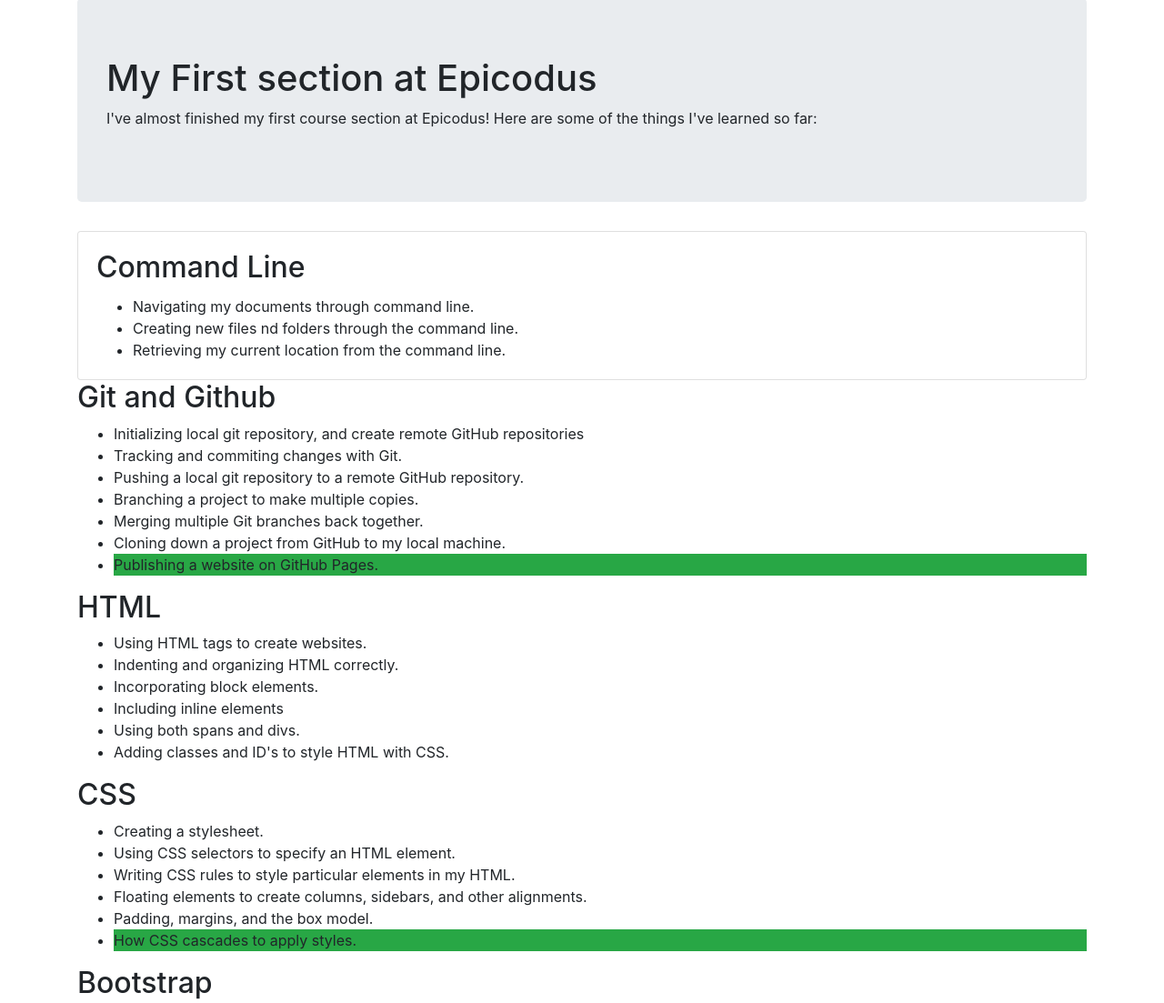
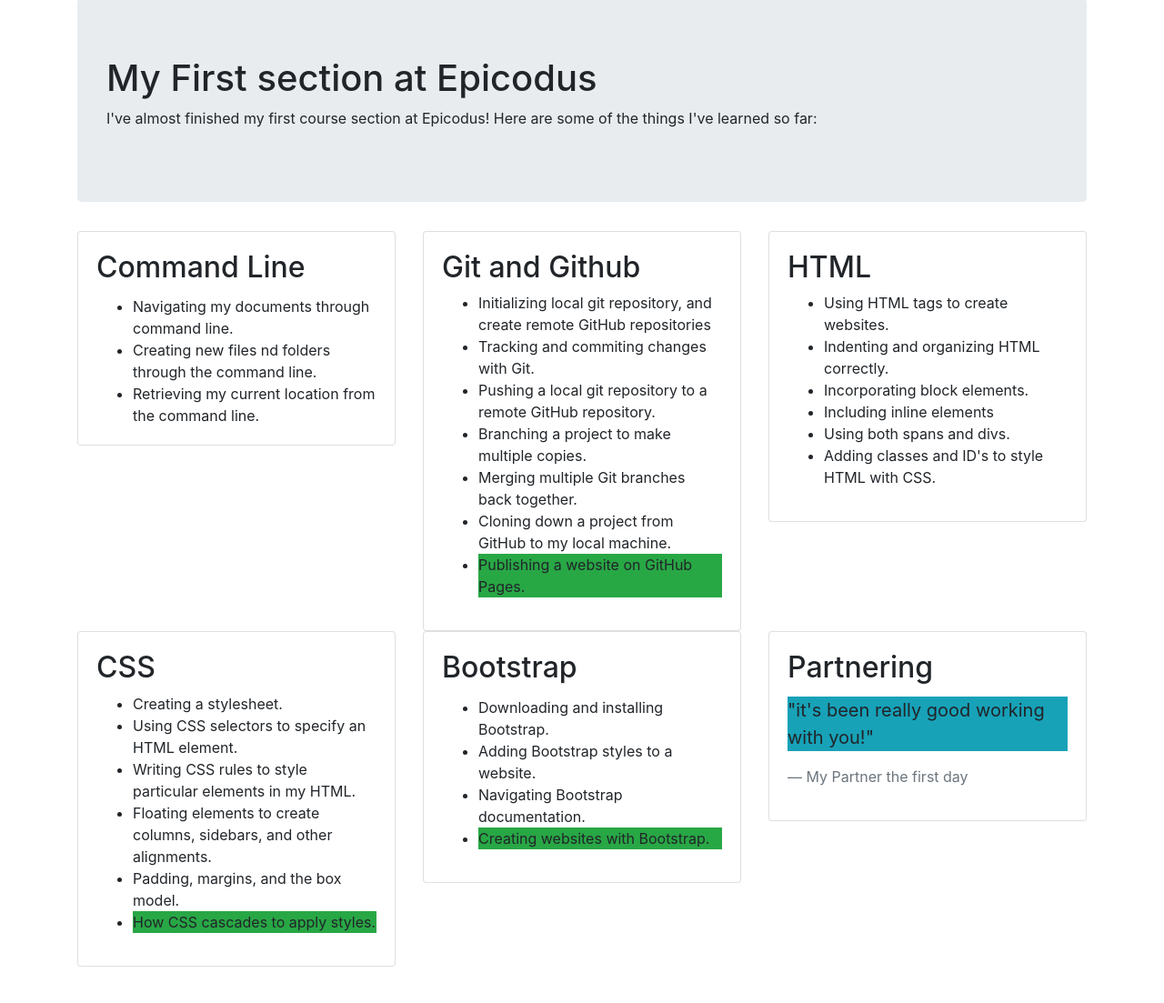
Before and after one commit to selinda-c/section-review, a plain HTML site: page index.html in a window 1280 px wide. Shown: the part 2-1105 px from the top of the page at 91% size. After the commit the page ends 1065 px from the top, so only its background shows below. Drawn offline with Linux system fonts and the light colour scheme.

Commit message:
ADD rows of 3 columns lesson 35 of 42

```diff
--- a/index.html
+++ b/index.html
@@ -10,6 +10,8 @@
       <h1>My First section at Epicodus</h1>
       <p>I've almost finished my first course section at Epicodus! Here are some of the things I've learned so far:</p>
     </div>
+      <div class="row">
+        <div class="col-md-4">
           <div class="card">
             <div class="card-body">
               <h2 class="card-title">Command Line</h2>
@@ -20,6 +22,10 @@
               </ul>
             </div>
           </div>
+        </div>
+        <div class="col-md-4">
+          <div class="card">
+            <div class="card-body">
               <h2>Git and Github</h2>
               <ul>
                 <li>Initializing local git repository, and create remote GitHub repositories</li>
@@ -30,6 +36,12 @@
                 <li>Cloning down a project from GitHub to my local machine.</li>
                 <li class="bg-success">Publishing a website on GitHub Pages.</li>
               </ul>
+            </div>
+          </div>
+        </div>
+        <div class="col-md-4">
+          <div class="card">
+            <div class="card-body">
               <h2>HTML</h2>
               <ul>
                 <li>Using HTML tags to create websites.</li>
@@ -39,6 +51,14 @@
                 <li>Using both spans and divs.</li>
               <li>Adding classes and ID's to style HTML with CSS.</li>
               </ul>
+            </div>
+          </div>
+        </div>
+      </div>
+      <div class="row">
+        <div class="col-md-4">
+          <div class="card">
+            <div class="card-body">
               <h2>CSS</h2>
               <ul>
                 <li>Creating a stylesheet.</li>
@@ -48,18 +68,34 @@
                 <li>Padding, margins, and the box model.</li>
                 <li class="bg-success">How CSS cascades to apply styles.</li>
               </ul>
-    <h2>Bootstrap</h2>
+            </div>
+          </div>
+        </div>
+        <div class="col-md-4">
+          <div class="card">
+            <div class="card-body">
+              <h2 class="card-title">Bootstrap</h2>
               <ul>
               <li>Downloading and installing Bootstrap.</li>
               <li>Adding Bootstrap styles to a website.</li>
               <li>Navigating Bootstrap documentation.</li>
               <li class="bg-success">Creating websites with Bootstrap.</li>
             </ul>
-   <h2>Partnering</h2>
+          </div>
+        </div>
+      </div>
+      <div class="col-md-4">
+        <div class="card">
+          <div class="card-body">
+            <h2 class="card-title">Partnering</h2>
             <blockquote class="blockquote">
               <p class="bg-info">"it's been really good working with you!"</p>
               <footer class="blockquote-footer">My Partner the first day</footer>
             </blockquote>
           </div>
+        </div>
+      </div>
+    </div>
+  </div>
 </body>
 </html>
```
Lines whose indentation alone changed are shown as unchanged.
